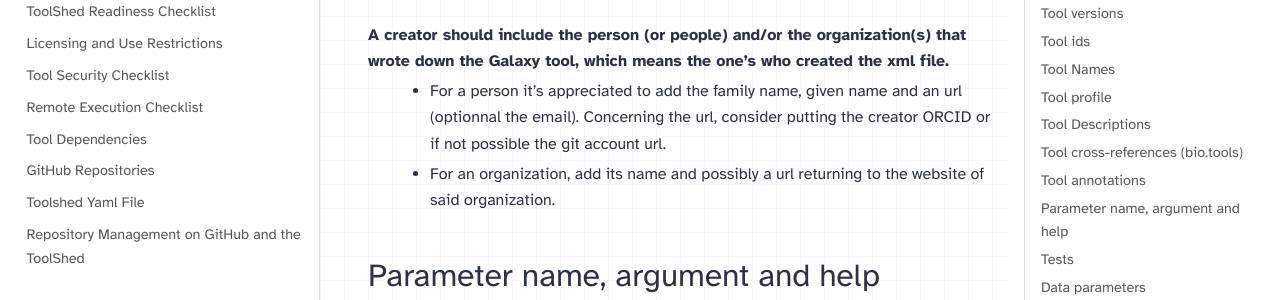
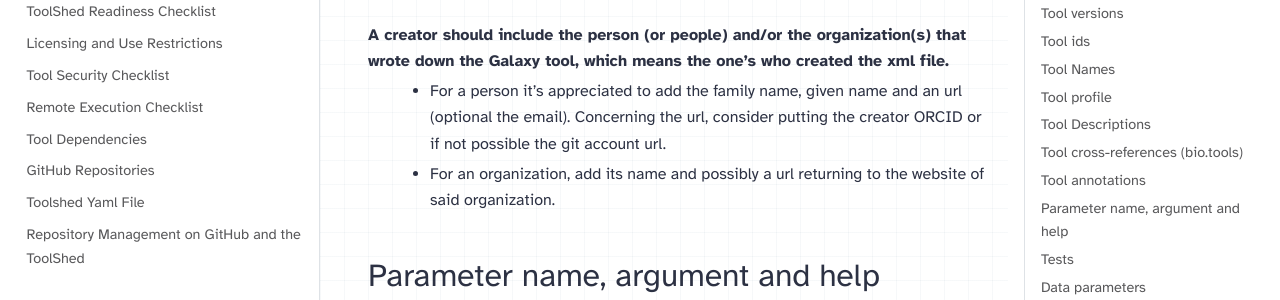
Before and after one commit to galaxy-iuc/standards, a Sphinx documentation site: the page built from docs/best_practices/tool_xml.rst, in a window 1280 px wide and 900 px high, scrolled down 4456 px. Shown: the part 179-479 px from the top of the window. Built offline with Sphinx 7.4.7 and the PyData theme 0.15.4, drawn with Linux system fonts in a browser that asks for light colours.

Commit message:
Update docs/best_practices/tool_xml.rst
Co-authored-by: Saim Momin <64724322+SaimMomin12@users.noreply.github.com>

```diff
--- a/docs/best_practices/tool_xml.rst
+++ b/docs/best_practices/tool_xml.rst
@@ -195,7 +195,7 @@ Creator
 ^^^^^^^^
 
 A creator should include the person (or people) and/or the organization(s) that wrote down the Galaxy tool, which means the one's who created the xml file.
- * For a person it's appreciated to add the family name, given name and an url (optionnal the email). Concerning the url, consider putting the creator ORCID or if not possible the git account url.
+ * For a person it's appreciated to add the family name, given name and an url (optional the email). Concerning the url, consider putting the creator ORCID or if not possible the git account url.
  * For an organization, add its name and possibly a url returning to the website of said organization.
 
 
```
